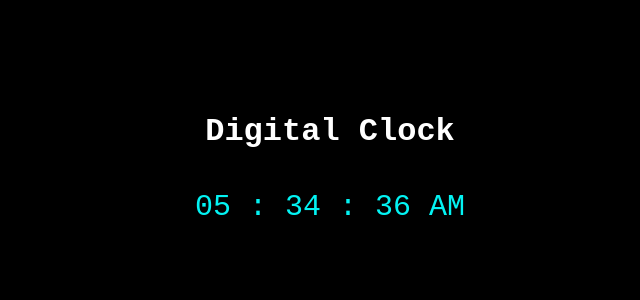
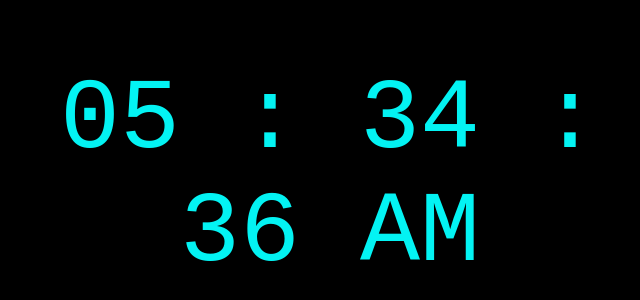
Before and after one commit to kashyap1807/Digital-Clock, a plain HTML site: page index.html in a window 1280 px wide. Shown: the part 250-550 px from the top of the page, without its empty margins (318-958 px from the left). Drawn offline with Linux system fonts and the light colour scheme.

Commit message:
Update index.html

```diff
--- a/index.html
+++ b/index.html
@@ -35,11 +35,11 @@
 
 <body id="clock">
     <div id="head">
-        <h1>Digital Clock</h1>
+        <h1></h1>
     </div>
     <br>
 
-    <div id="DigitalClock" style="font-size: 30px;" >
+    <div id="DigitalClock" style="font-size: 100px;" >
 
 
     <script type="text/javascript">
```
